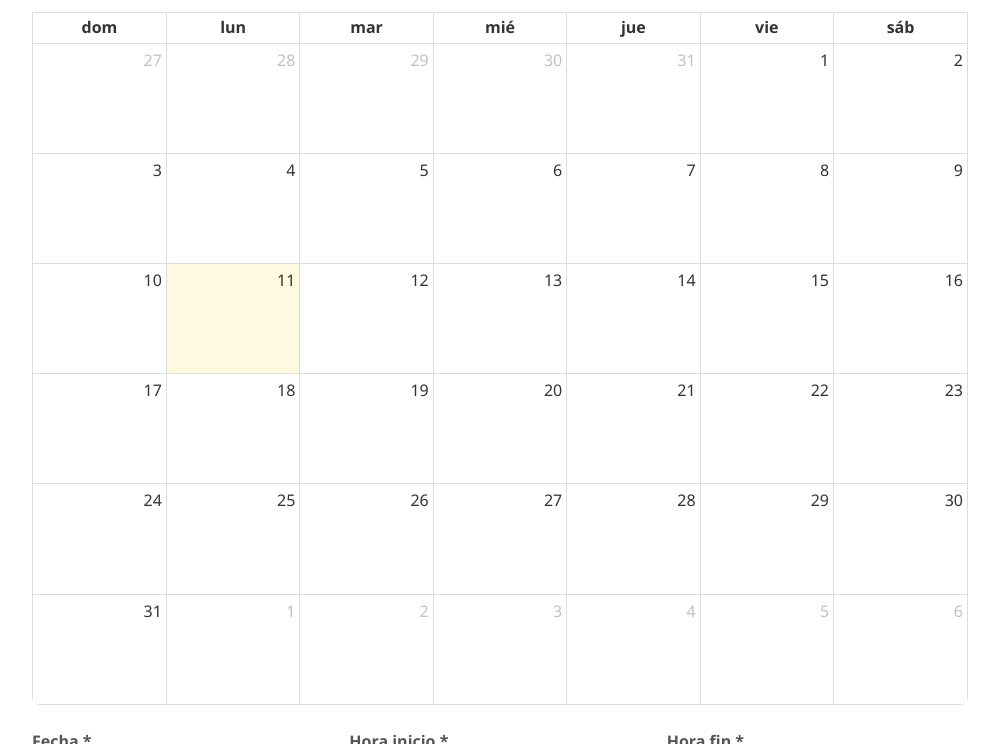
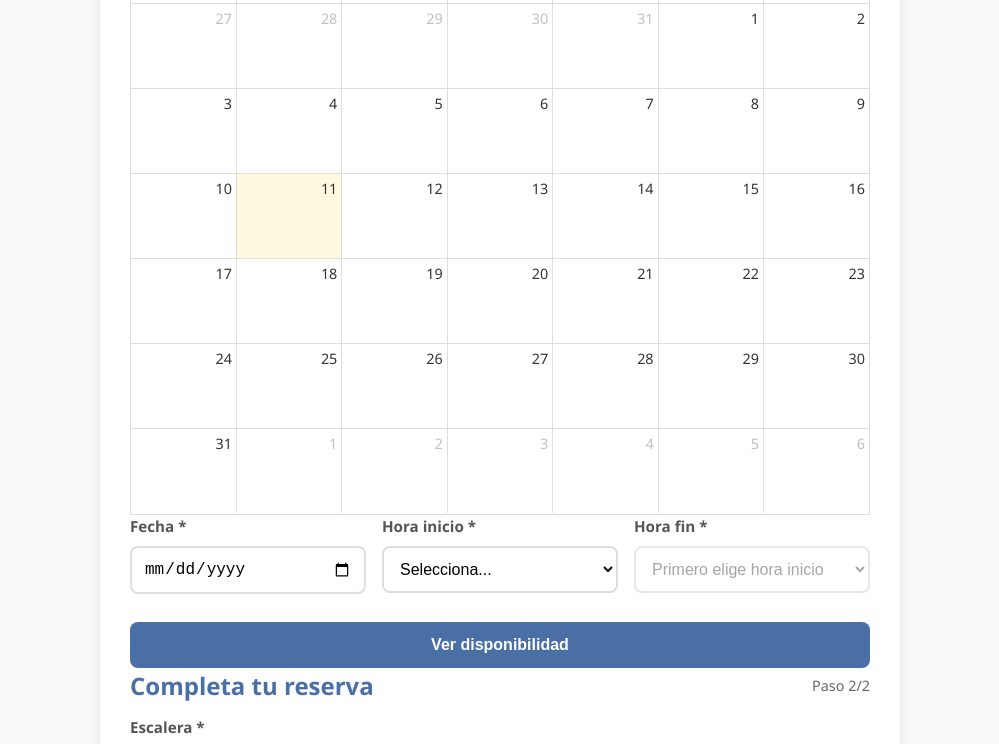
Before and after one commit to comdun9538/bbq, a plain HTML site: page index.html in a window 1280 px wide. Shown: the part 184-928 px from the top of the page, without its empty margins (140-1139 px from the left). Drawn offline with nearby package versions, Linux system fonts and the light colour scheme; no server answers.

Commit message:
Update style.css

```diff
--- a/style.css
+++ b/style.css
@@ -1,15 +1,15 @@
-/* Variables de diseño */
+/* Variables */
 :root {
-    --primary: #4a6fa5;         /* Color principal (azul) */
-    --error: #e74c3c;           /* Rojo para errores */
-    --success: #2ecc71;         /* Verde para éxito */
-    --text: #333;               /* Texto oscuro */
-    --bg: #f9f9f9;              /* Fondo gris claro */
-    --input-bg: #fff;           /* Fondo inputs */
-    --border: #ddd;             /* Bordes grises */
+  --primary: #4a6fa5;
+  --error: #e74c3c;
+  --success: #2ecc71;
+  --text: #333;
+  --bg: #f9f9f9;
+  --input-bg: #fff;
+  --border: #ddd;
 }
 
-/* Reset básico */
+/* Reset */
 * {
   margin: 0;
   padding: 0;
@@ -17,87 +17,82 @@
 }
 
 body {
-    font-family: 'Segoe UI', Tahoma, Geneva, Verdana, sans-serif;
-    line-height: 1.6;
+  font-family: 'Segoe UI', system-ui, sans-serif;
+  line-height: 1.5;
   color: var(--text);
-    background-color: var(--bg);
-    padding: 20px;
+  background: var(--bg);
+  padding: 16px;
 }
 
-/* Contenedor principal */
+/* Contenedor Principal */
 .container {
-    max-width: 1000px;
+  max-width: 100%;
+  background: white;
+  padding: 20px;
+  border-radius: 12px;
+  box-shadow: 0 2px 8px rgba(0,0,0,0.1);
   margin: 0 auto;
-    background: white;
-    padding: 2rem;
-    border-radius: 10px;
-    box-shadow: 0 2px 10px rgba(0, 0, 0, 0.1);
 }
 
-/* Títulos y texto */
+/* Títulos */
 h1 {
   color: var(--primary);
-    margin-bottom: 1rem;
-    font-size: 2rem;
-}
-
-.subtitle {
-    color: #666;
-    margin-bottom: 1.5rem;
+  font-size: 1.5rem;
+  margin-bottom: 12px;
+  display: flex;
+  justify-content: space-between;
+  align-items: center;
 }
 
 .step {
-    font-size: 1rem;
+  font-size: 0.9rem;
   color: #666;
   font-weight: normal;
 }
 
-/* Formulario multipaso */
-.form-step {
-    display: none;
-    animation: fadeIn 0.5s ease;
+/* FullCalendar - Versión Móvil */
+.fc {
+  font-size: 14px !important;
 }
 
-.form-step.active {
-    display: block;
+.fc-toolbar-title {
+  font-size: 1.1rem !important;
 }
 
-@keyframes fadeIn {
-    from { opacity: 0; }
-    to { opacity: 1; }
+.fc-col-header-cell {
+  padding: 6px 0 !important;
+  font-size: 0.8rem;
 }
 
-/* Grupos de formulario */
-.form-group {
-    margin-bottom: 1.5rem;
+.fc-daygrid-day {
+  min-height: 30px !important;
 }
 
-.form-row {
-    display: flex;
-    gap: 1rem;
-    margin-bottom: 1rem;
+.fc-daygrid-day-number {
+  font-size: 0.9rem;
+  padding: 4px !important;
 }
 
-.form-row .form-group {
-    flex: 1;
+/* Formulario */
+.form-group {
+  margin-bottom: 20px;
 }
 
-/* Labels e inputs */
 label {
   display: block;
-    margin-bottom: 0.5rem;
+  margin-bottom: 8px;
   font-weight: 600;
   color: #555;
+  font-size: 0.95rem;
 }
 
 input, select {
   width: 100%;
   padding: 12px;
   border: 2px solid var(--border);
-    border-radius: 6px;
+  border-radius: 8px;
   font-size: 1rem;
-    transition: border 0.3s;
-    background-color: var(--input-bg);
+  background: var(--input-bg);
 }
 
 input:focus, select:focus {
@@ -106,108 +101,41 @@ input:focus, select:focus {
   box-shadow: 0 0 0 3px rgba(74, 111, 165, 0.2);
 }
 
-/* FullCalendar */
-.calendar-container {
-    margin: 1.5rem 0;
-    border-radius: 8px;
-    overflow: hidden;
-}
-
-.fc {
-    font-family: inherit !important;
-}
-
-.fc-event {
-    cursor: pointer;
-    background-color: var(--primary) !important;
-    border: none !important;
-    padding: 2px 4px !important;
-}
-
-.fc-daygrid-event-dot {
-    display: none !important;
-}
-
 /* Botones */
 .btn-submit {
   width: 100%;
   padding: 14px;
-    background-color: var(--primary);
+  background: var(--primary);
   color: white;
   border: none;
-    border-radius: 6px;
-    font-size: 1.1rem;
+  border-radius: 8px;
+  font-size: 1rem;
   font-weight: 600;
   cursor: pointer;
-    transition: background 0.3s;
+  margin-top: 8px;
 }
 
-.btn-submit:hover {
-    background-color: #3a5a8f;
-}
-
-.btn-secondary {
-    background: #f0f0f0;
-    color: #333;
-    border: 1px solid var(--border);
-    padding: 12px 20px;
-    border-radius: 6px;
-    cursor: pointer;
-}
-
-/* Mensajes de conflicto */
-.conflict-message {
-    background: #ffeeee;
-    padding: 1.5rem;
-    border-radius: 8px;
-    margin: 1rem 0;
-    border-left: 4px solid var(--error);
-}
-
-.action-buttons {
-    display: flex;
-    gap: 1rem;
-    margin-top: 1.5rem;
-}
-
-/* Loader */
-.loader-container {
-    display: none;
-    text-align: center;
-    padding: 2rem;
-}
-
-.loader-container.active {
-    display: block;
-}
-
-.loader {
-    display: inline-block;
-    width: 20px;
-    height: 20px;
-    border: 3px solid rgba(255, 255, 255, 0.3);
-    border-radius: 50%;
-    border-top-color: var(--primary);
-    animation: spin 1s ease-in-out infinite;
-    margin-right: 10px;
-}
-
-@keyframes spin {
-    to { transform: rotate(360deg); }
-}
-
-/* Responsive */
-@media (max-width: 768px) {
-    .form-row {
-        flex-direction: column;
-        gap: 0;
-    }
-
+/* Media Queries para Desktop */
+@media (min-width: 768px) {
   .container {
-        padding: 1rem;
+    max-width: 800px;
+    padding: 30px;
   }
 
   .fc-toolbar-title {
-        font-size: 1.2rem !important;
+    font-size: 1.4rem !important;
+  }
+
+  .fc-daygrid-day {
+    min-height: 50px !important;
+  }
+
+  .form-row {
+    display: flex;
+    gap: 16px;
+  }
+
+  .form-row .form-group {
+    flex: 1;
   }
 }
```
Lines whose indentation alone changed are shown as unchanged.
